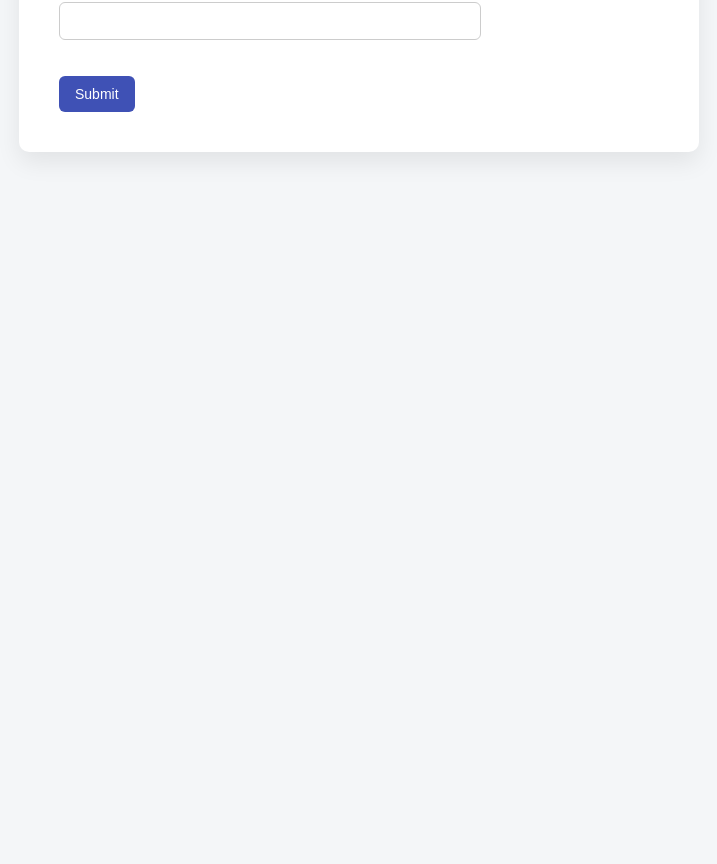
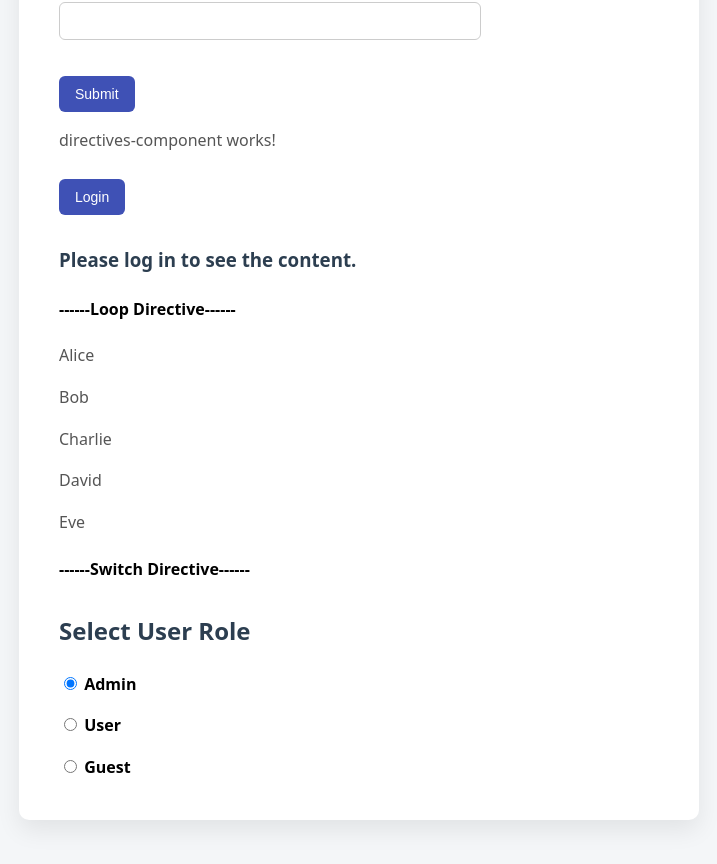
Before and after one commit to AntonV0/angular-bootcamp, an Angular app in the folder FirstAngularProject/: page / in a window 1280 px wide. Shown: the part 1017-1881 px from the top of the page, without its empty margins (281-998 px from the left). Before the commit the page ends 1249 px from the top, so only its background shows below. Built offline with nearby package versions, Linux system fonts and the light colour scheme.

Commit message:
feat: add directives component and update input css

```diff
--- /dev/null
+++ b/FirstAngularProject/src/app/directives-component/directives-component.html
@@ -0,0 +1,33 @@
+<p>directives-component works!</p>
+
+<button (click) = "toggleLogin()">
+  {{ isLoggedIn ? 'Logout' : 'Login' }}
+</button>
+@if (isLoggedIn) {
+  <h3>Welcome back, user!</h3>
+} @else {
+  <h3>Please log in to see the content.</h3>
+}
+
+<h4>------Loop Directive------</h4>
+@for (student of students; track student) { <!-- The 'track student' part is used to optimise rendering by tracking items based on their identity, which can improve performance when the list changes. -->
+  <p>{{ student }}</p>
+}
+
+<h4>------Switch Directive------</h4>
+<h2>Select User Role</h2>
+<label>
+  <input type="radio" name="role" value="admin" [(ngModel)]="role"> Admin
+</label>
+<label>
+  <input type="radio" name="role" value="user" [(ngModel)]="role"> User
+</label>
+<label>
+  <input type="radio" name="role" value="guest" [(ngModel)]="role"> Guest
+</label>
+<!-- <div [ngSwitch]="role">
+  <p *ngSwitchCase="'admin'">You are an admin.</p>
+  <p *ngSwitchCase="'user'">You are a user.</p>
+  <p *ngSwitchCase="'guest'">You are a guest.</p>
+  <p *ngSwitchDefault>Select a role.</p>
+</div> -->
--- /dev/null
+++ b/FirstAngularProject/src/app/directives-component/directives-component.ts
@@ -0,0 +1,23 @@
+import { Component } from '@angular/core';
+import { FormsModule } from '@angular/forms';
+
+@Component({
+  selector: 'app-directives-component',
+  imports: [FormsModule],
+  templateUrl: './directives-component.html',
+  styleUrl: './directives-component.css',
+})
+export class DirectivesComponent {
+  // 1. Structural Directive (adds or removes elements from the DOM)
+  isLoggedIn = false;
+
+  toggleLogin() {
+    this.isLoggedIn = !this.isLoggedIn;
+  }
+
+  // 2. Loop Directive (repeats elements based on a collection)
+  students = ['Alice', 'Bob', 'Charlie', 'David', 'Eve'];
+
+  // 3. Switch Directive (conditionally displays elements based on a value)
+  role: string = 'admin';
+}
--- a/FirstAngularProject/src/app/html/html.html
+++ b/FirstAngularProject/src/app/html/html.html
@@ -13,4 +13,6 @@
 
   <app-form-handling></app-form-handling>
 
+  <app-directives-component></app-directives-component>
+
 </main>
--- a/FirstAngularProject/src/app/html/html.ts
+++ b/FirstAngularProject/src/app/html/html.ts
@@ -5,10 +5,11 @@ import { User } from '../user/user';
 import { RouterLink } from '@angular/router';
 import { Parent } from '../parent/parent';
 import { FormHandling } from '../form-handling/form-handling';
+import { DirectivesComponent } from '../directives-component/directives-component';
 
 @Component({
   selector: 'app-html',
-  imports: [User, RouterLink, Parent, FormHandling],
+  imports: [User, RouterLink, Parent, FormHandling, DirectivesComponent],
   templateUrl: './html.html',
   styleUrl: './html.css',
 })
--- a/FirstAngularProject/src/styles.css
+++ b/FirstAngularProject/src/styles.css
@@ -66,12 +66,17 @@ label {
 }
 
 input {
-  width: 100%;
   padding: 10px;
   margin-top: 6px;
   border: 1px solid #ccc;
   border-radius: 6px;
   font-size: 14px;
+}
+
+input[type="text"],
+input[type="email"],
+input[type="password"] {
+  width: 100%;
 }
 
 input:focus {
```
Also changed, not shown: FirstAngularProject/src/app/directives-component/directives-component.css (added), 1 other file (tests, documents, lock files or other folders).
